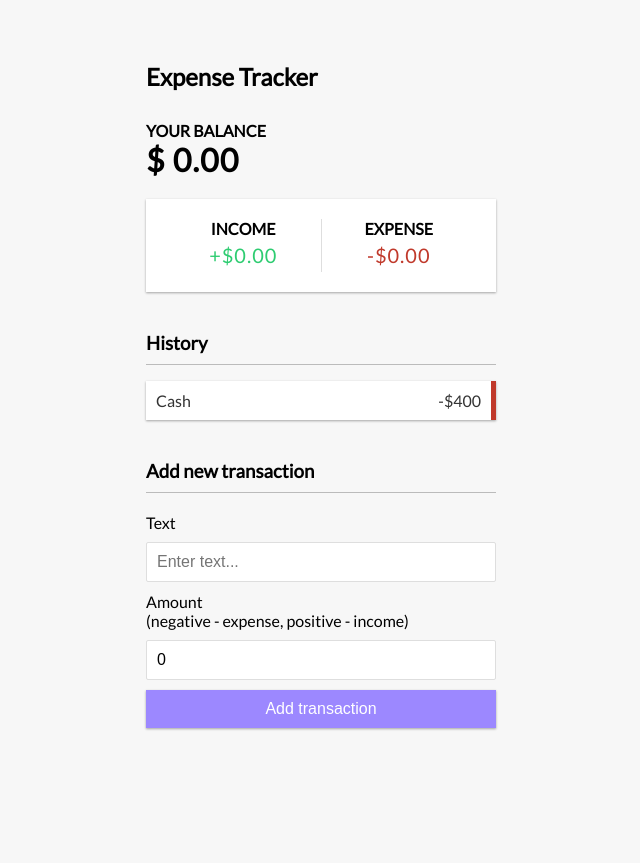
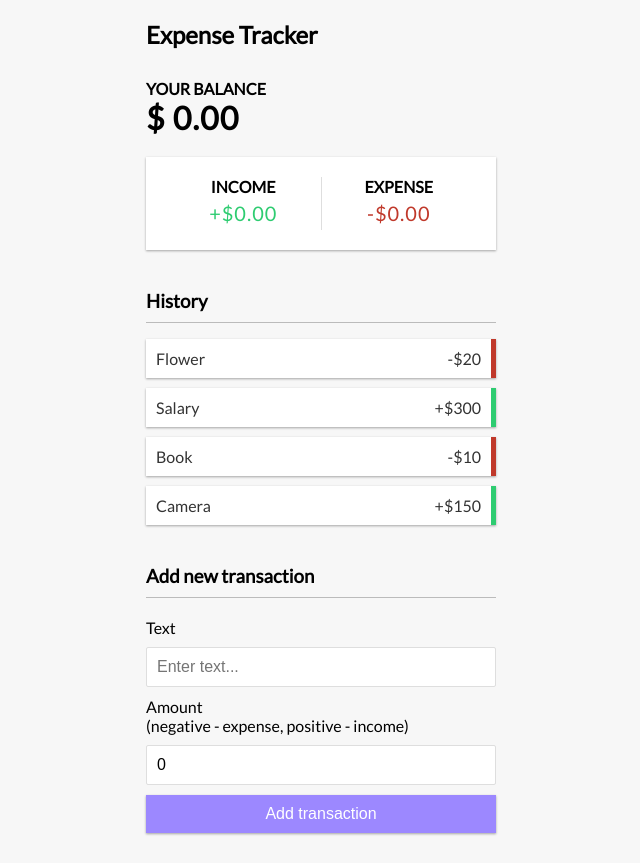
Before and after one commit to naina25/Expense-Tracker, a React (Create React App) app: page / in a window 1280 px wide. Shown: the whole page, without its empty margins (319-959 px from the left). Before the commit the page ends 800 px from the top, so only its background shows below. Built offline with nearby package versions, Linux system fonts and the light colour scheme.

Commit message:
Setup GlobalState (Context)  for transactions and access them in transation list to render all of the default transactions

```diff
--- a/src/App.js
+++ b/src/App.js
@@ -4,10 +4,11 @@ import Balance from "./components/Balance";
 import TrackExpenses from "./components/TrackExpenses";
 import TransactionList from "./components/TransactionList";
 import AddTransaction from "./components/AddTransaction";
+import { GlobalProvider } from "./context/GlobalState";
 
 function App() {
   return (
-    <div className="App">
+    <GlobalProvider>
       <Header />
       <div className="container">
         <Balance />
@@ -15,7 +16,7 @@ function App() {
         <TransactionList />
         <AddTransaction />
       </div>
-    </div>
+    </GlobalProvider>
   );
 }
 
--- /dev/null
+++ b/src/components/Transaction.js
@@ -0,0 +1,18 @@
+import React from "react";
+
+const Transaction = (props) => {
+  const sign = props.amount > 0 ? "+" : "-";
+  return (
+    <div>
+      <li className={props.amount > 0 ? "plus" : "minus"}>
+        {props.text}{" "}
+        <span>
+          {sign}${Math.abs(props.amount)}
+        </span>
+        <button className="delete-btn">x</button>
+      </li>
+    </div>
+  );
+};
+
+export default Transaction;
--- a/src/components/TransactionList.js
+++ b/src/components/TransactionList.js
@@ -1,14 +1,22 @@
-import React from "react";
+import React, { useContext } from "react";
+import { GlobalContext } from "../context/GlobalState";
+import Transaction from "./Transaction";
 
 const TransactionList = () => {
+  const { transactions } = useContext(GlobalContext);
   return (
     <>
       <h3>History</h3>
       <ul id="list" className="list">
-        <li className="minus">
-          Cash <span>-$400</span>
-          <button className="delete-btn">x</button>
-        </li>
+        {transactions.map((transaction) => {
+          return (
+            <Transaction
+              amount={transaction.amount}
+              text={transaction.text}
+              key={transaction.id}
+            />
+          );
+        })}
       </ul>
     </>
   );
--- /dev/null
+++ b/src/context/AppReducer.js
@@ -0,0 +1,6 @@
+export default (state, action) => {
+  switch (action.type) {
+    default:
+      return state;
+  }
+};
--- /dev/null
+++ b/src/context/GlobalState.js
@@ -0,0 +1,26 @@
+import React, { createContext, useReducer } from "react";
+import AppReducer from "./AppReducer";
+
+//Initial state
+const initialState = {
+  transactions: [
+    { id: 1, text: "Flower", amount: -20 },
+    { id: 2, text: "Salary", amount: 300 },
+    { id: 3, text: "Book", amount: -10 },
+    { id: 4, text: "Camera", amount: 150 },
+  ],
+};
+
+// create context
+export const GlobalContext = createContext(initialState);
+
+//provider component
+export const GlobalProvider = ({ children }) => {
+  const [state, dispatch] = useReducer(AppReducer, initialState);
+
+  return (
+    <GlobalContext.Provider value={{ transactions: state.transactions }}>
+      {children}
+    </GlobalContext.Provider>
+  );
+};
```
